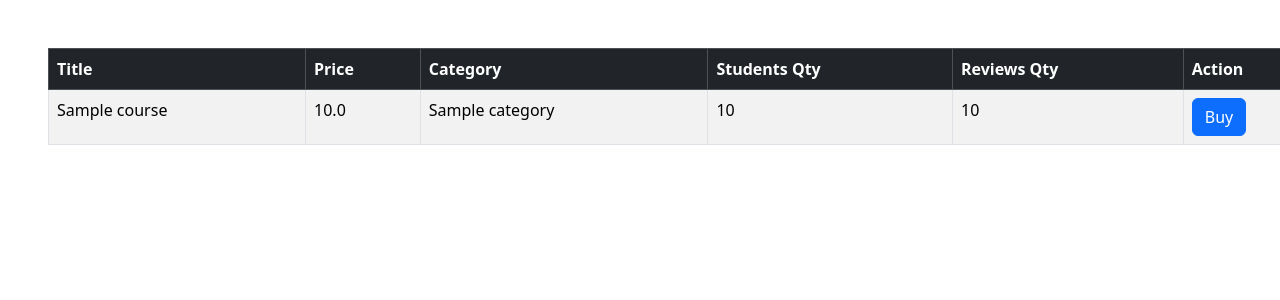
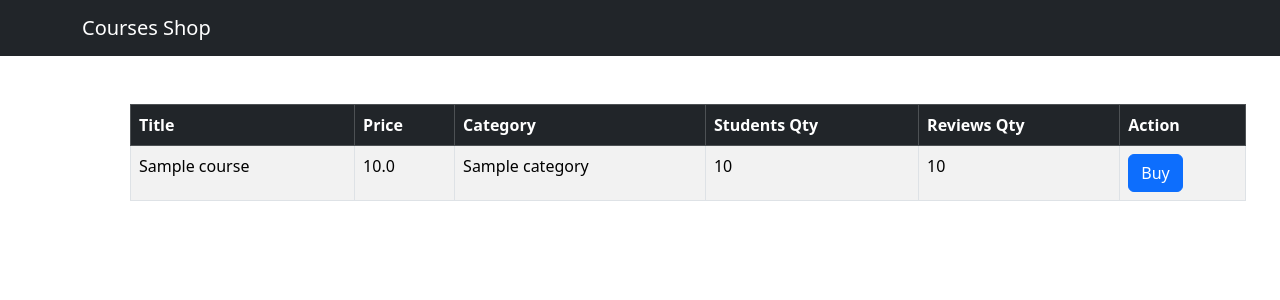
Before and after one commit to endang-ismaya/django-course-shop, a Django app: page /shop/ in a window 1280 px wide; the page is wider, and only the part inside the window is pictured. Shown: the top 300 px of that part. Run offline with Django 5.2, Linux system fonts and the light colour scheme; tables that the repository leaves empty hold one stand-in row (values such as "Sample post").

Commit message:
add base.html

```diff
--- /dev/null
+++ b/shop/templates/base.html
@@ -0,0 +1,26 @@
+<!DOCTYPE html>
+<html lang="en">
+  <head>
+    <meta charset="UTF-8" />
+    <meta name="viewport" content="width=device-width, initial-scale=1.0" />
+    <title>{% block title %} {% endblock title %}</title>
+    <link
+      href="https://cdn.jsdelivr.net/npm/bootstrap@5.3.3/dist/css/bootstrap.min.css"
+      rel="stylesheet"
+      integrity="sha384-QWTKZyjpPEjISv5WaRU9OFeRpok6YctnYmDr5pNlyT2bRjXh0JMhjY6hW+ALEwIH"
+      crossorigin="anonymous"
+    />
+  </head>
+  <body>
+    <nav class="navbar navbar-dark bg-dark">
+      <div class="container">
+        <a href="#" class="navbar-brand">Courses Shop</a>
+      </div>
+    </nav>
+    <main class="container">
+      {% block content %}
+      <!-- block content -->
+      {% endblock content %}
+    </main>
+  </body>
+</html>
--- a/shop/templates/shop/courses.html
+++ b/shop/templates/shop/courses.html
@@ -1,17 +1,8 @@
-<!DOCTYPE html>
-<html lang="en">
-  <head>
-    <meta charset="UTF-8" />
-    <meta name="viewport" content="width=device-width, initial-scale=1.0" />
-    <title>Course Shop</title>
-    <link
-      href="https://cdn.jsdelivr.net/npm/bootstrap@5.3.3/dist/css/bootstrap.min.css"
-      rel="stylesheet"
-      integrity="sha384-QWTKZyjpPEjISv5WaRU9OFeRpok6YctnYmDr5pNlyT2bRjXh0JMhjY6hW+ALEwIH"
-      crossorigin="anonymous"
-    />
-  </head>
-  <body>
+{% extends "base.html" %}
+<!-- block title -->
+{% block title %} All Courses {% endblock title %}
+<!-- block content  -->
+{% block content %}
 <table class="table mt-5 mx-5 table-bordered table-striped table-hover">
   <thead class="table-dark">
     <tr>
@@ -36,5 +27,4 @@
     {% endfor %}
   </tbody>
 </table>
-  </body>
-</html>
+{% endblock content %}
```
Lines whose indentation alone changed are shown as unchanged.
